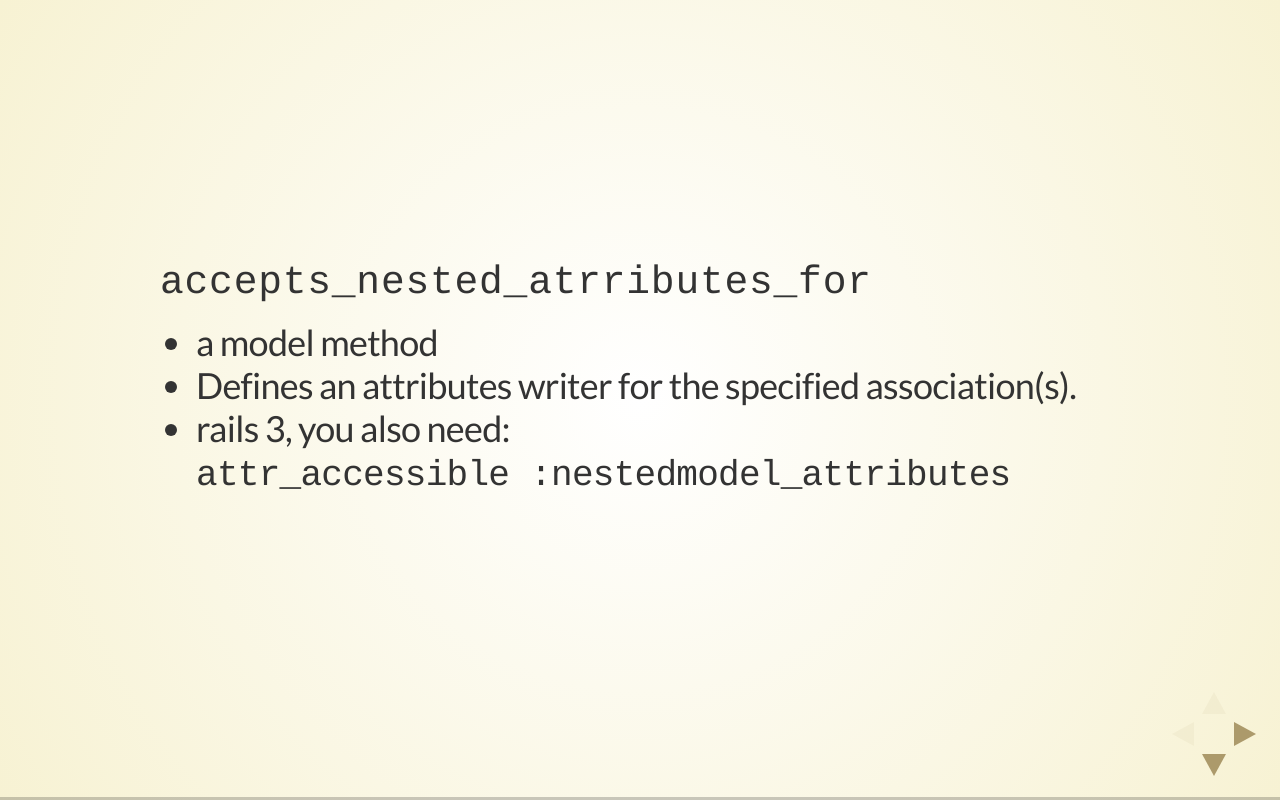
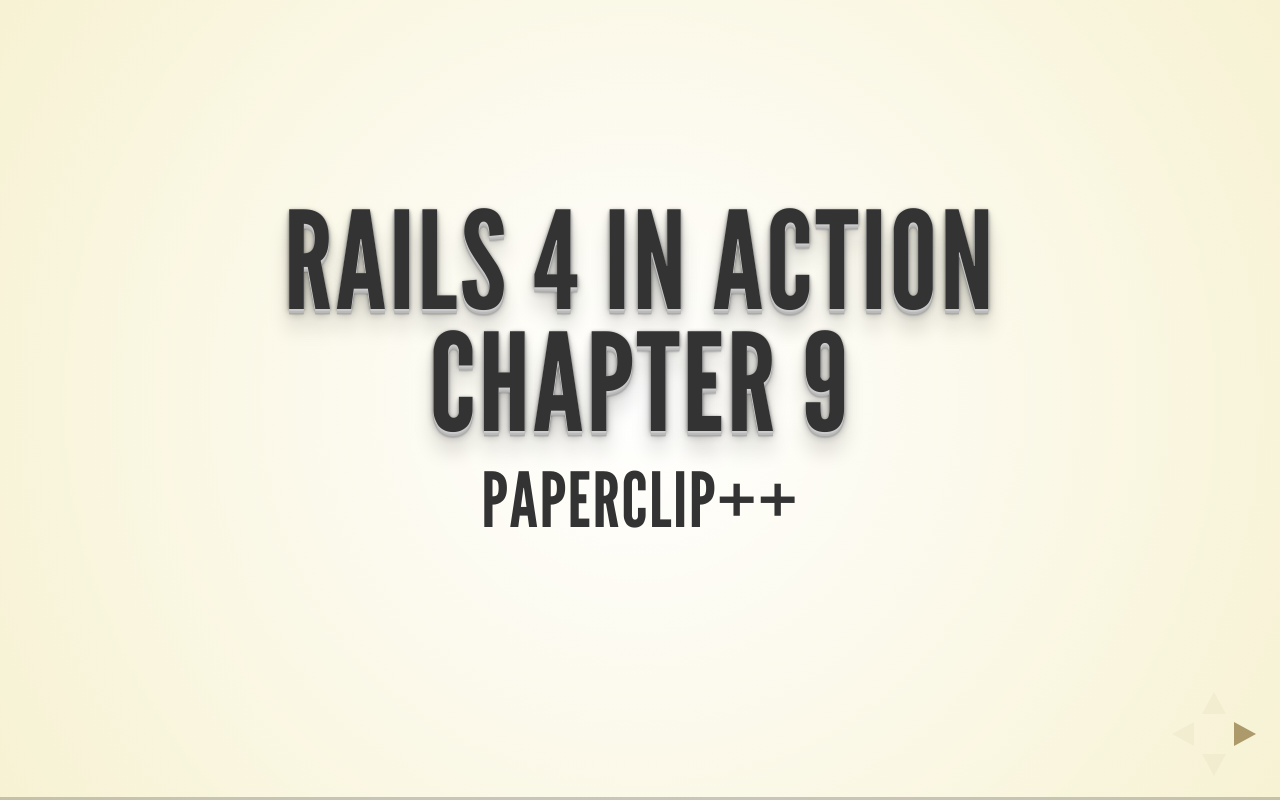
Before and after one commit to ivanoats/chapter_9, a website: page revealjs/index.html in a window 1280 px wide. Drawn offline with Linux system fonts and the light colour scheme.

Commit message:
title slide

```diff
--- a/revealjs/index.html
+++ b/revealjs/index.html
@@ -22,6 +22,10 @@
 <body>
 <div class="reveal">
   <div class="slides">
+    <section>
+      <h1>Rails 4 in Action Chapter 9</h1>
+      <h2>Paperclip++</h2>
+    </section>
     <section>
       <section class="left">
         <h3><code class="no-caps">accepts_nested_atrributes_for</code></h3>
```
